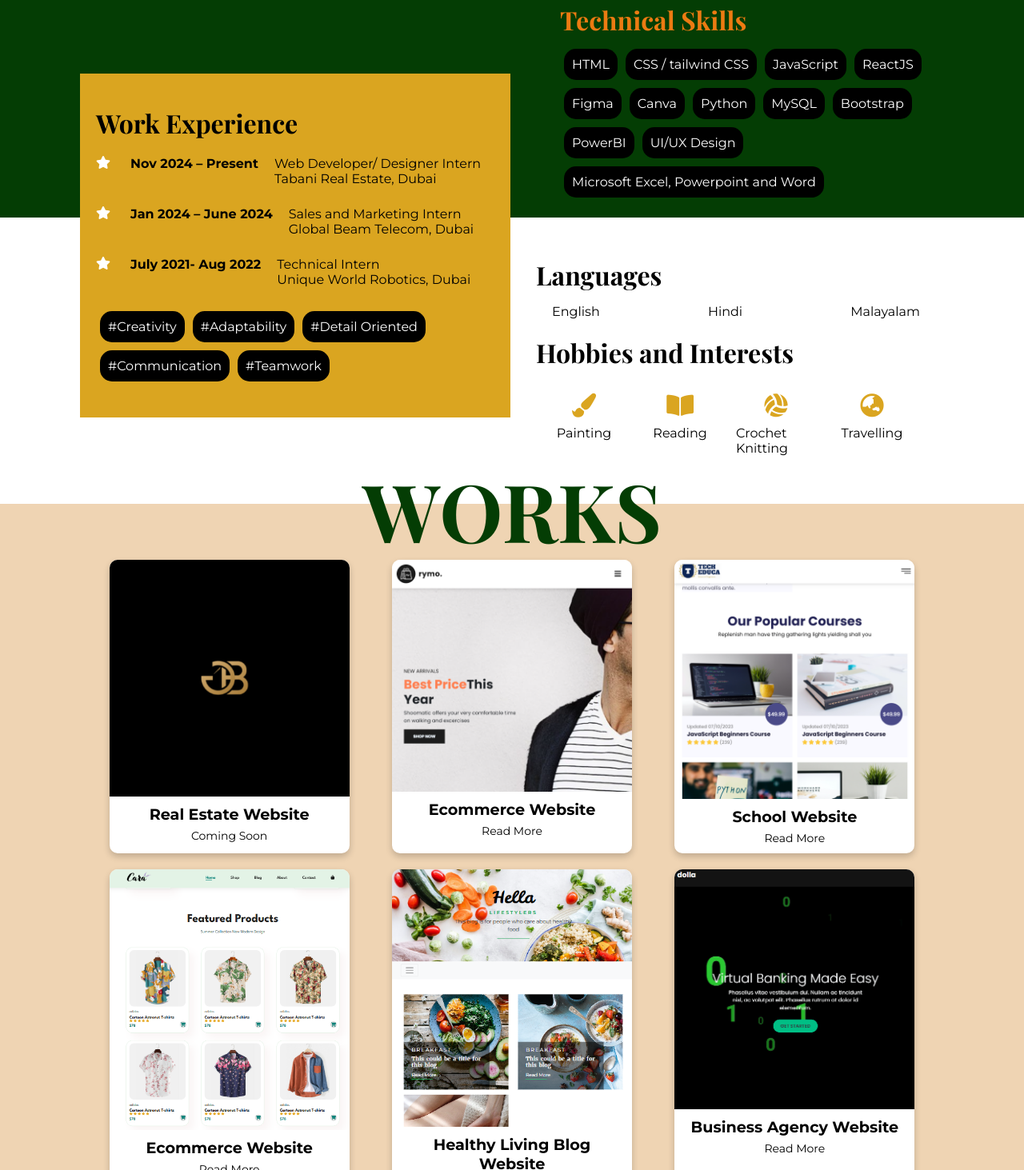
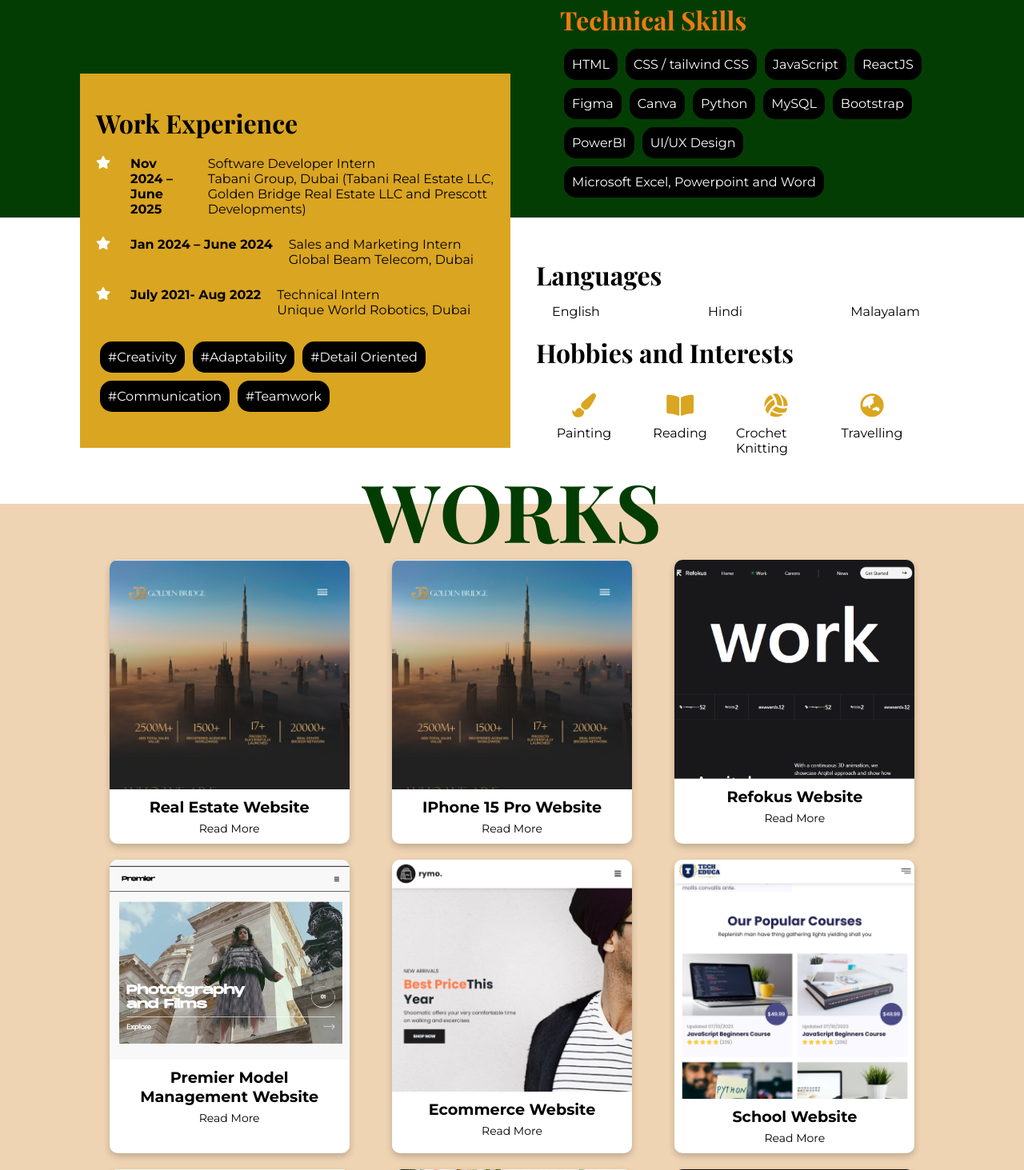
Before and after one commit to rif2002/portfolio, a plain HTML site: page index.html in a window 1280 px wide. Shown: the part 1337-2800 px from the top of the page at 80% size. Drawn offline with nearby package versions, Linux system fonts and the light colour scheme; a web font is replaced by a local one.

Commit message:
added some present stuff

```diff
--- a/index.html
+++ b/index.html
@@ -53,7 +53,7 @@
         <div class="two-main" >
             <div class="two-maintxt">
                 <h1 class="two-heading">Hello, <br> I'm Rifna ! </h1>
-                <p class="two-text">I’m a self-taught web developer based in Dubai with a Bachelor's degree in Computer Science Engineering. Passionate about building responsive and user-friendly websites, I have experience in front-end development, UI/UX design, and web technologies.</p>
+                <p class="two-text">I’m a web developer based in Dubai with a Bachelor's degree in Computer Science Engineering. Passionate about building responsive and user-friendly websites, I have experience in front-end development, UI/UX design, and web technologies.</p>
                 <a href="images/CV_FATHIMATH_RIFNA.pdf" download class="twobtn">Download CV to Know More</a>
 
             </div>
@@ -152,8 +152,8 @@
                 <li class="lione">
                     <i class="fas fa-star"></i>
                     <div class="minili">
-                        <span>Nov 2024 – Present </span>
-                        <p>Web Developer/ Designer Intern <br>Tabani Real Estate, Dubai</p>
+                        <span>Nov 2024 – June 2025</span>
+                        <p>Software Developer Intern <br>Tabani Group, Dubai (Tabani Real Estate LLC, Golden Bridge Real Estate LLC and Prescott Developments)</p>
                        </div>
                 </li>
                 <li class="lione">
@@ -208,10 +208,34 @@
         <h1>WORKS</h1>
         <div class="card-container">
             <div class="cardone">
-                <img src="images/gb.png">
+                <img  src="images/gbweb.png">
                     <div class="card-content">
                         <h3>Real Estate Website</h3>
-                        <a href="#" class="btn">Coming Soon</a>
+                        <a href="https://goldenbridgeuae.com/" class="btn">Read More</a>
+                    </div>
+            </div>
+
+             <div class="cardone">
+                <img src="images/image.png">
+                    <div class="card-content">
+                        <h3>IPhone 15 Pro Website</h3>
+                        <a href="https://rif2002.github.io/iphone-website/" class="btn">Read More</a>
+                    </div>
+            </div>
+
+             <div class="cardone">
+                <img src="images/refokus.png">
+                    <div class="card-content">
+                        <h3>Refokus Website</h3>
+                        <a href="https://rif2002.github.io/Refokus/" class="btn">Read More</a>
+                    </div>
+            </div>
+
+            <div class="cardone">
+                <img src="images/pmr.png">
+                    <div class="card-content">
+                        <h3>Premier Model Management Website</h3>
+                        <a href="https://rif2002.github.io/Premier-Model-Management/" class="btn">Read More</a>
                     </div>
             </div>
 
```
